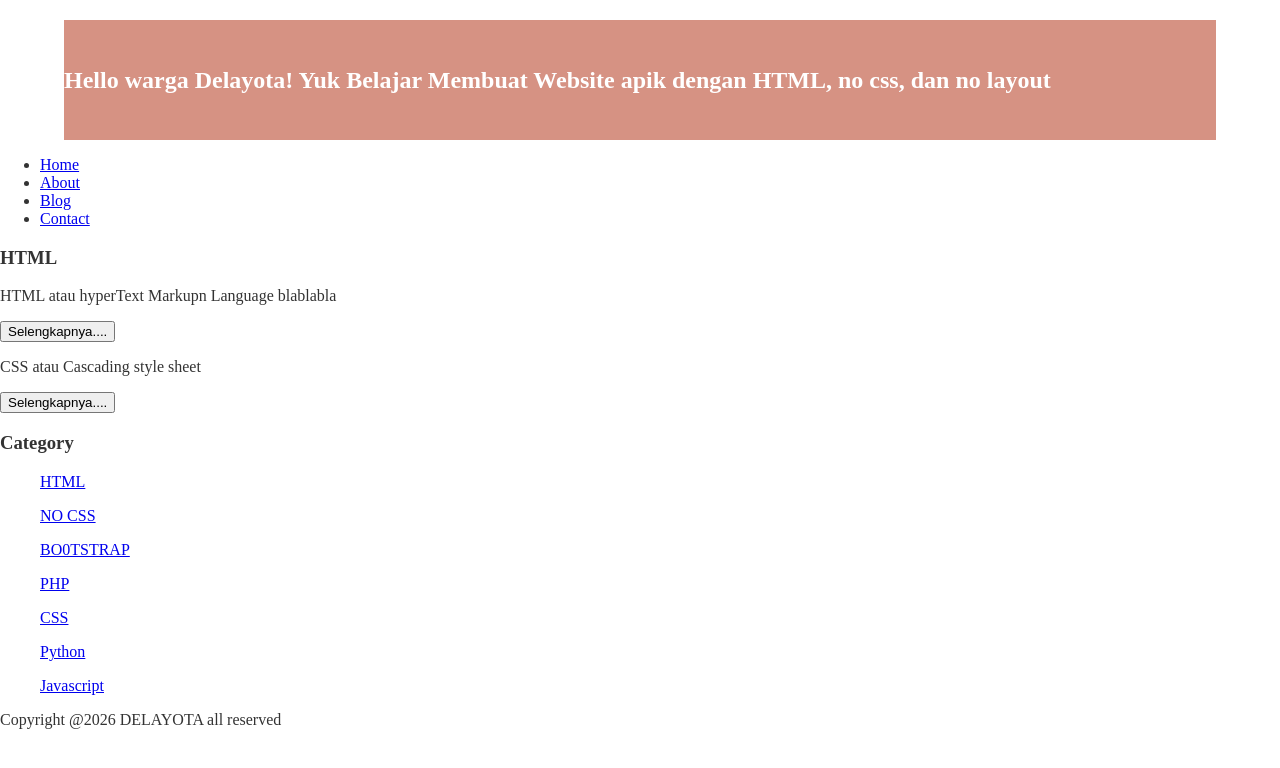
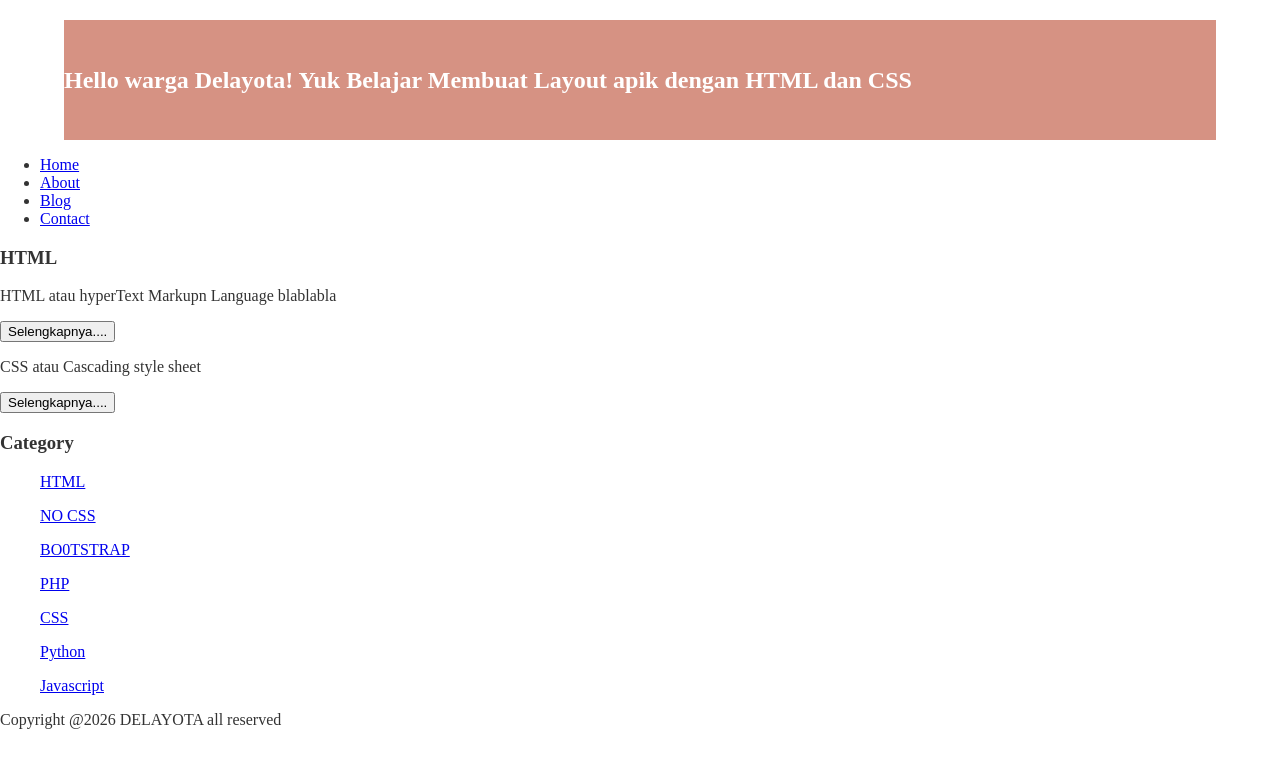
Before and after one commit to meutiaranafiza-blip/webku, a plain HTML site: page index.html in a window 1280 px wide. Drawn offline with Linux system fonts and the light colour scheme.

Commit message:
Update index.html

```diff
--- a/index.html
+++ b/index.html
@@ -6,7 +6,9 @@
  </head>
  <body>
   <div class="header">
-  <h2>Hello warga Delayota! Yuk Belajar Membuat Website apik dengan HTML, no css, dan no layout</h2>
+      <div class="jarak">
+        <h2>Hello warga Delayota! Yuk Belajar Membuat Layout apik dengan HTML dan CSS</h2>
+  </div>
   </div>
    <ul>
      <li><a href="index.html">Home</a></li>
```
